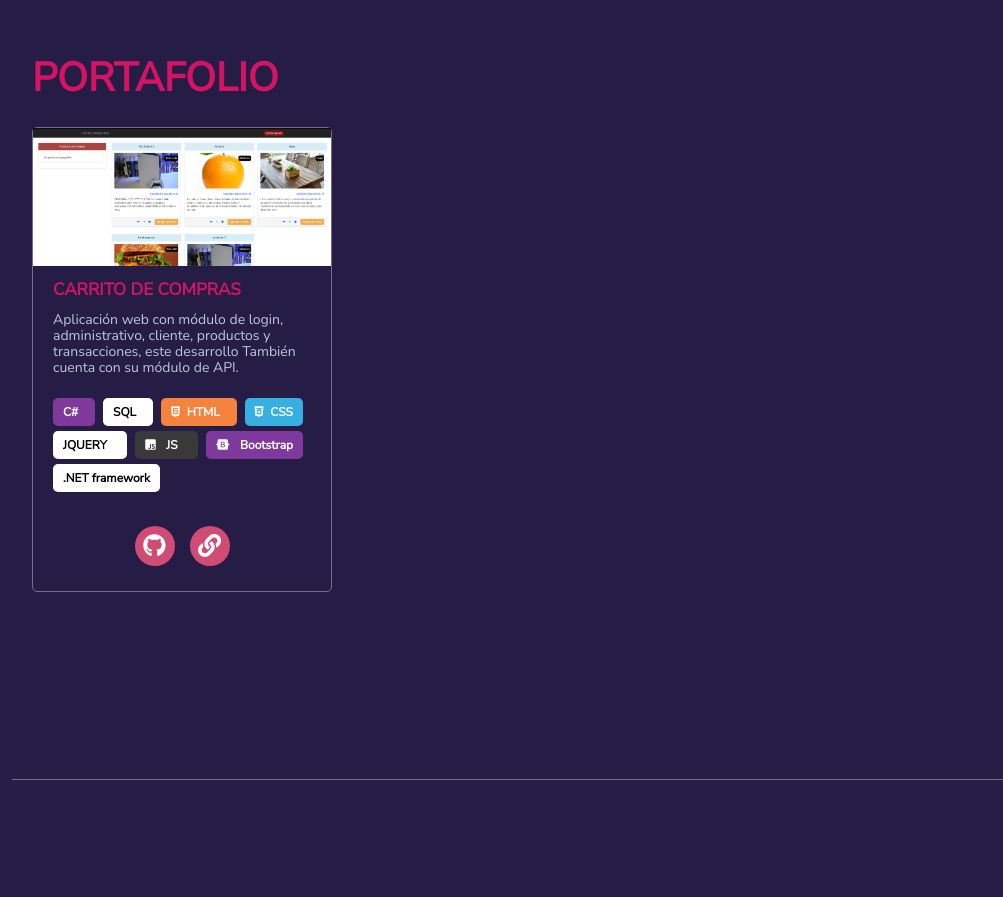
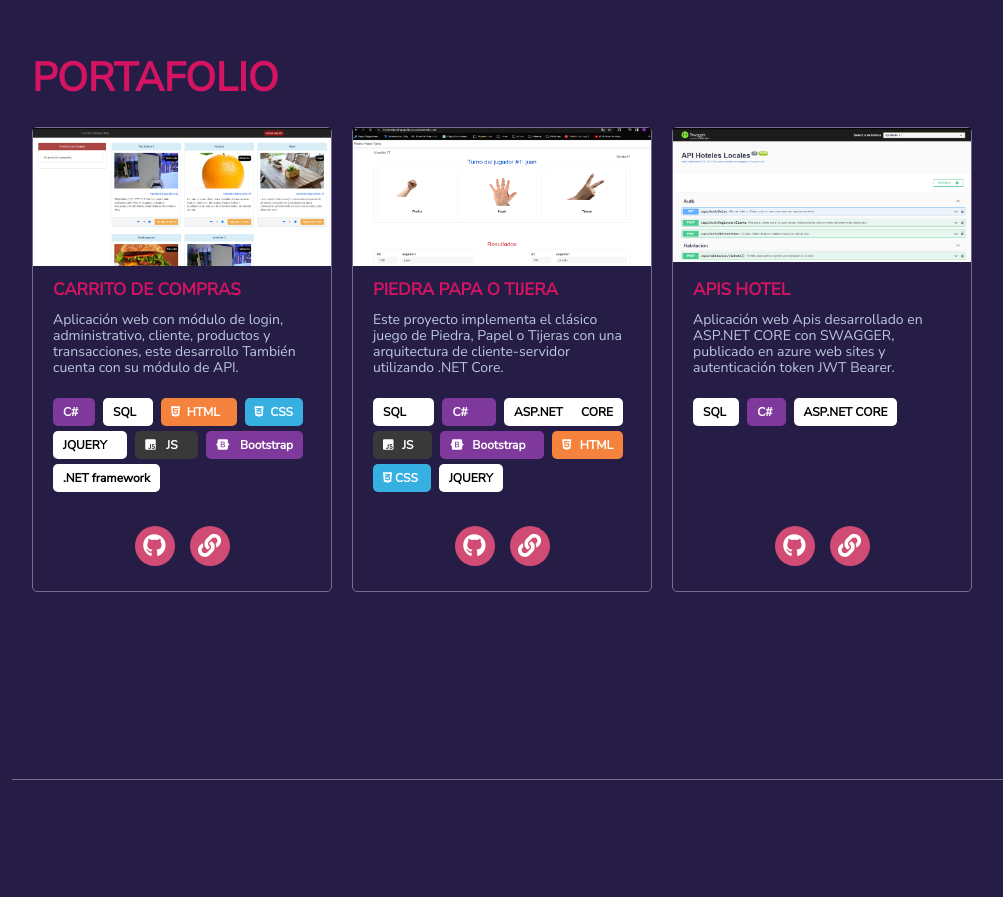
Before and after one commit to canojuancamilo/portafolio, a plain HTML site: page index.html in a window 1280 px wide. Shown: the part 1620-2517 px from the top of the page, without its empty margins (223-1226 px from the left). Drawn offline with nearby package versions, Linux system fonts and the light colour scheme.

Commit message:
Se agregan nuevos proyectos

```diff
--- a/css/styles.css
+++ b/css/styles.css
@@ -260,6 +260,7 @@ body {
 
         .contenedorProyectos .tarjeta img {
             width: 100%;
+            max-height: 138px;
         }
 
         .contenedorProyectos .tarjeta .tituloTarjerta {
--- a/index.html
+++ b/index.html
@@ -144,12 +144,55 @@
                             <a href="https://github.com/canojuancamilo/CarritoComprasADA" target="_blank"><i class="fab fa-github"></i></a>
                             <a href="https://carritocompra.somee.com/" target="_blank"><i class="fas fa-link"></i></a>
                             <!--http://carritocompra.somee.com/
-            prueba@yopmail.com
-            Diego5722668-->
+                            prueba@yopmail.com
+                            Diego5722668-->
                         </div>
                     </div>
                 </div>
-                <!--<div class="tarjeta">
+                <div class="tarjeta">
+                    <a href="https://frontendpiedrapapeltijera.azurewebsites.net/" target="_blank">
+                        <div class="contenedorImagen">
+                            <img src="Imagenes/PiedraPapelTijera.png" />
+                        </div>
+                    </a>
+                    <div class="informacion">
+                        <p class="tituloTarjerta">PIEDRA PAPA O TIJERA</p>
+                        <div class="descripcionTarjeta">
+                            Este proyecto implementa el clásico juego de Piedra, Papel o Tijeras con una arquitectura de cliente-servidor utilizando .NET Core.
+                        </div>
+                        <div class="skillsTarjeta text-justify">
+                            <span class="elementoLenguaje" style="background-color: #FFFFFF; color: black;">
+                                SQL
+                            </span>
+                            <span class="elementoLenguaje" style="background-color: #7F399C;">
+                                C#
+                            </span>
+                            <span class="elementoLenguaje" style="background-color: white; color: black;">
+                                ASP.NET CORE
+                            </span>
+                            <span class="elementoLenguaje" style="background-color: #393939;">
+                                <i class="fab fa-js-square"></i>  JS
+                            </span>
+                            <span class="elementoLenguaje" style="background-color: #7F399C;">
+                                <i class="fab fa-bootstrap"></i> Bootstrap
+                            </span>
+                            <span class="elementoLenguaje" style="background-color: #F5833D;">
+                                <i class="fab fa-html5"></i> HTML
+                            </span>
+                            <span class="elementoLenguaje" style="background-color: #36AFE1;">
+                                <i class="fab fa-css3-alt"></i> CSS
+                            </span>
+                            <span class="elementoLenguaje" style="background-color: #FFFFFF; color: black;">
+                                JQUERY
+                            </span>
+                        </div>
+                        <div class="redesSociales" style="grid-template-columns: repeat(2,40px); justify-content: center ">
+                            <a href="https://github.com/canojuancamilo/PiedraPapelTijeras" target="_blank"><i class="fab fa-github"></i></a>
+                            <a href="https://apishotel20231215221353.azurewebsites.net/swagger/index.html" target="_blank"><i class="fas fa-link"></i></a>
+                        </div>
+                    </div>
+                </div>
+                <div class="tarjeta">
                     <a href="https://apishotel20231215221353.azurewebsites.net/swagger/index.html" target="_blank">
                         <div class="contenedorImagen">
                             <img src="Imagenes/ApisHoteles.png" />
@@ -176,7 +219,7 @@
                             <a href="https://apishotel20231215221353.azurewebsites.net/swagger/index.html" target="_blank"><i class="fas fa-link"></i></a>
                         </div>
                     </div>
-                </div>-->
+                </div>
             </div>
         </div>
 
```
Also changed, not shown: Imagenes/PiedraPapelTijera.png (added).
